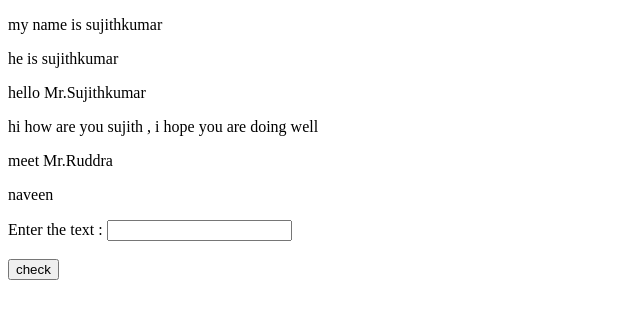
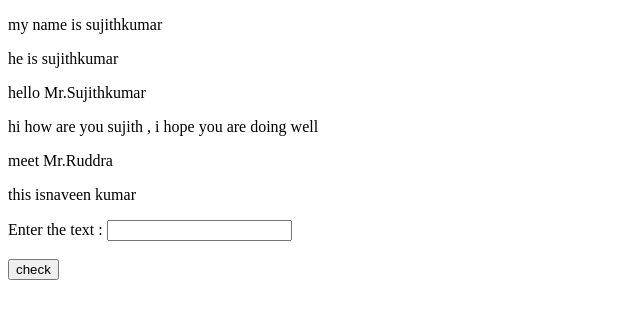
Before and after one commit to sujithkumargopanaboina/smililar, a plain HTML site: page index.html in a window 1280 px wide. Shown: the full height of the page, 0-640 px from the left. Drawn offline with Linux system fonts and the light colour scheme.

Commit message:
Update index.html

```diff
--- a/index.html
+++ b/index.html
@@ -104,7 +104,7 @@
 		<p>hello Mr.Sujithkumar</p>
 		<p>hi how are you sujith , i hope you are doing well</p>
 		<p>meet Mr.Ruddra</p>
-		<p>naveen</p>
+		<p>this isnaveen kumar</p>
 	</div>
 	Enter the text  : <input id="first"><br><br>
 
```
